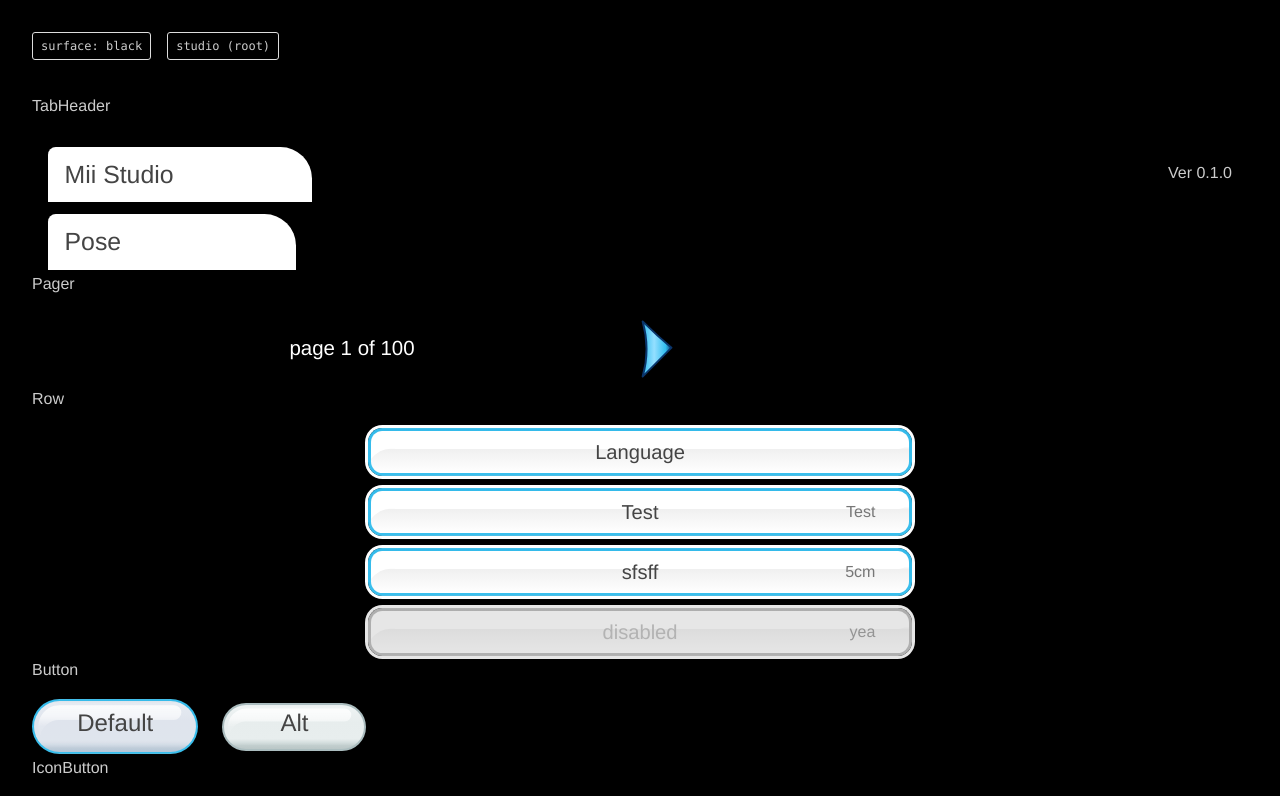
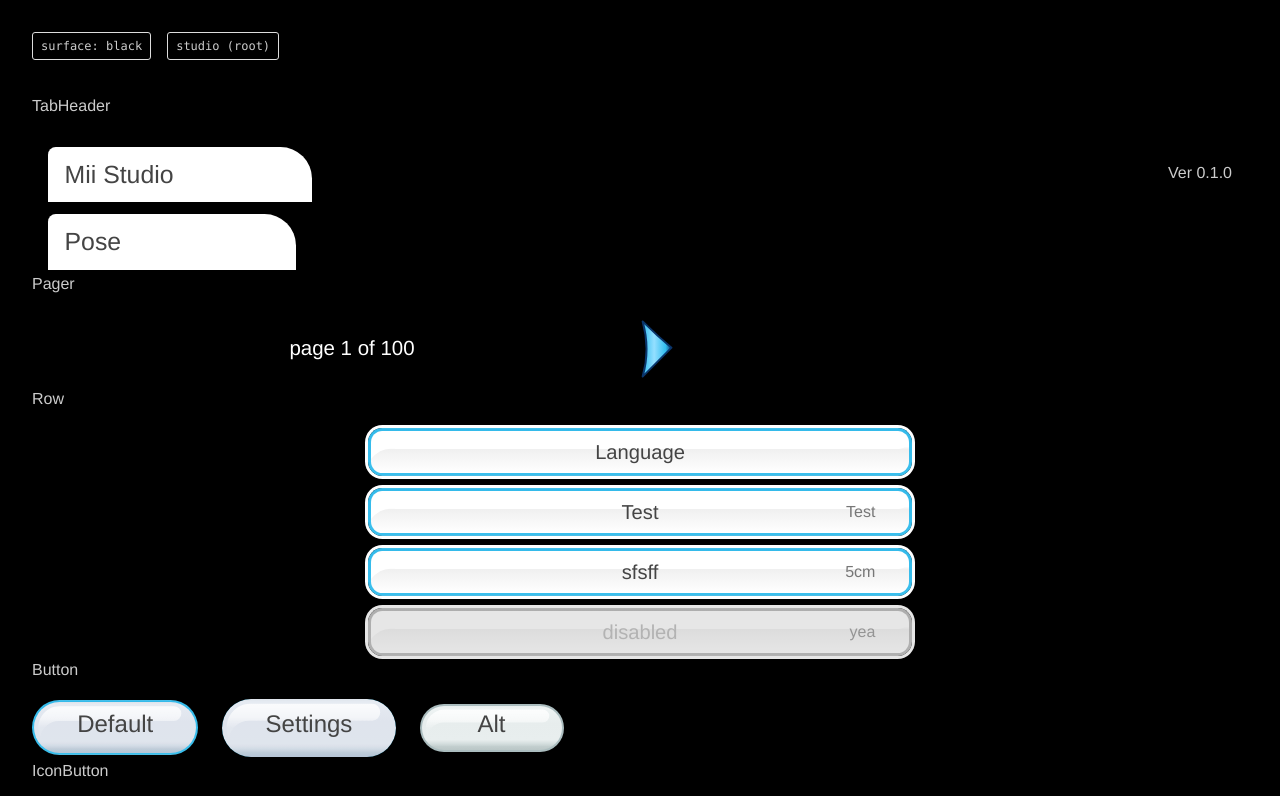
Before and after one commit to mathiiiiiis/mii-studio, a Vue app: page /kitchen in a window 1280 px wide. Shown: the top 796 px of the page. Built offline with nearby package versions, Linux system fonts and the light colour scheme.

Commit message:
feat(ui): add the settings button variant

```diff
--- a/src/ui/controls/Button.vue
+++ b/src/ui/controls/Button.vue
@@ -85,6 +85,16 @@
     pointer-events: none;
   }
 
+  &[data-variant="settings"] {
+    border: none;
+    &:hover,
+    &:focus-visible {
+      --control-fill: var(--control-fill-active);
+      --control-edge: var(--control-edge-active);
+      transform: none;
+    }
+  }
+
   &[data-variant="alt"] {
     --control-edge: linear-gradient(
       to bottom,
--- a/src/ui/views/Kitchen.vue
+++ b/src/ui/views/Kitchen.vue
@@ -12,7 +12,7 @@
 const disabled = ref(false);
 const last = ref("");
 
-const variants = ["Default", "Alt"];
+const variants = ["Default", "Settings", "Alt"];
 </script>
 
 <template>
```
